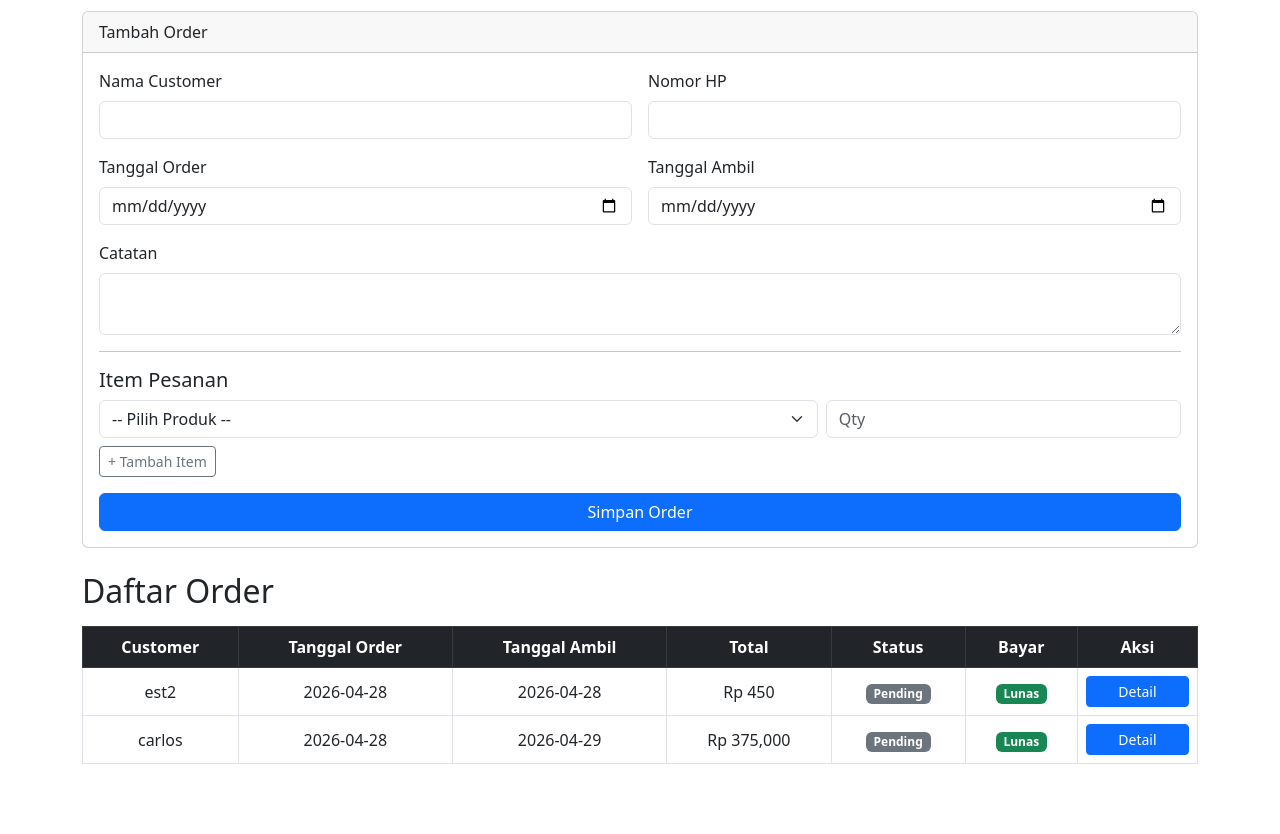
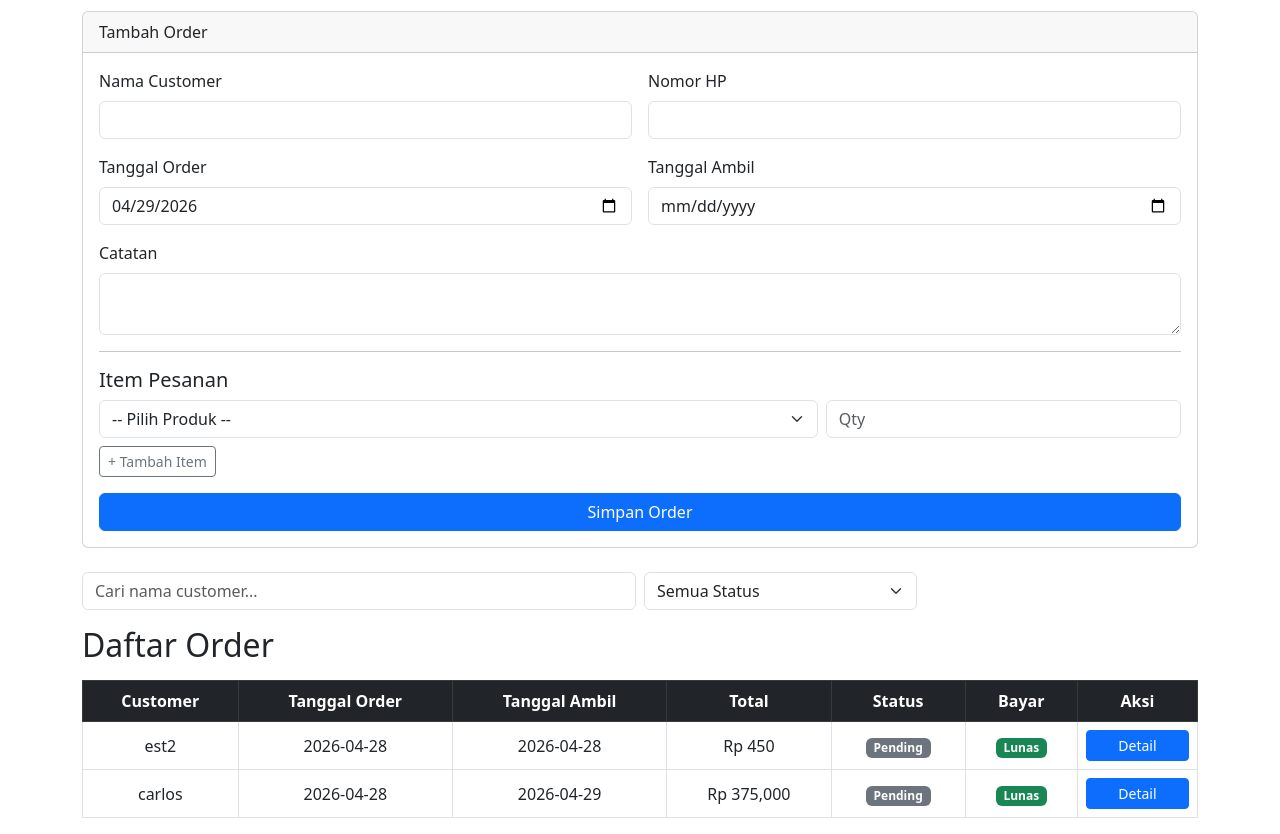
Before and after one commit to AkioTrya/ProjectCatalyst, a Flask app: page /orders in a window 1280 px wide. Shown: the part 159-993 px from the top of the page. Before the commit the page ends 923 px from the top, so only its background shows below. Run offline with Flask 3, Linux system fonts and the light colour scheme; data comes from the database, SQL or seed files in the repository; some libraries are stand-ins or nearby versions.

Commit message:
added logo and fixed minor issues

```diff
--- a/templates/cashflow.html
+++ b/templates/cashflow.html
@@ -29,9 +29,8 @@
                 </div>
                 <div class="col-12 col-md-2">
                     <label class="form-label">Tanggal</label>
-                    <input type="date" name="date" class="form-control" required>
+                    <input type="date" name="date" class="form-control" required id="expense_date">                </div>
                 </div>
-            </div>
             <button type="submit" class="btn btn-primary mt-3 w-100 w-md-auto">Simpan</button>
         </form>
     </div>
@@ -64,4 +63,7 @@
 {% else %}
 <p class="text-muted">Belum ada pengeluaran.</p>
 {% endif %}
+<script>
+document.getElementById('expense_date').valueAsDate = new Date();
+</script>
 {% endblock %}
--- a/templates/ingredients.html
+++ b/templates/ingredients.html
@@ -46,7 +46,7 @@
                     </div>
                     <div class="mb-3">
                         <label class="form-label">Tanggal</label>
-                        <input type="date" name="date" class="form-control" required>
+                        <input type="date" name="date" class="form-control" required id="ingredient_date">
                     </div>
                     <div class="mb-3">
                         <label class="form-label">Catatan (opsional)</label>
@@ -150,5 +150,7 @@
 {% else %}
 <p class="text-muted">Belum ada riwayat harga.</p>
 {% endif %}
-
+<script>
+document.getElementById('ingredient_date').valueAsDate = new Date();
+</script>
 {% endblock %}
--- a/templates/orders.html
+++ b/templates/orders.html
@@ -19,7 +19,7 @@
                 </div>
                 <div class="col-12 col-md-6">
                     <label class="form-label">Tanggal Order</label>
-                    <input type="date" name="order_date" class="form-control" required>
+                    <input type="date" name="order_date" class="form-control" required id="order_date">
                 </div>
                 <div class="col-12 col-md-6">
                     <label class="form-label">Tanggal Ambil</label>
@@ -57,7 +57,22 @@
         </form>
     </div>
 </div>
-
+<div class="row g-2 mb-3">
+    <div class="col-12 col-md-6">
+        <input type="text" id="searchOrder" class="form-control"
+               placeholder="Cari nama customer...">
+    </div>
+    <div class="col-12 col-md-3">
+        <select id="filterStatus" class="form-select">
+            <option value="">Semua Status</option>
+            <option value="pending">Pending</option>
+            <option value="confirmed">Confirmed</option>
+            <option value="ready">Ready</option>
+            <option value="completed">Completed</option>
+            <option value="cancelled">Cancelled</option>
+        </select>
+    </div>
+</div>
 <h2 class="mb-3">Daftar Order</h2>
 {% if orders %}
 <div class="table-responsive">
@@ -129,5 +144,25 @@ function addItem() {
     newRow.appendChild(removeBtn);
     container.appendChild(newRow);
 }
+document.getElementById('order_date').valueAsDate = new Date();
+// Search & filter
+document.getElementById('searchOrder').addEventListener('input', filterOrders);
+document.getElementById('filterStatus').addEventListener('change', filterOrders);
+
+function filterOrders() {
+    const search = document.getElementById('searchOrder').value.toLowerCase();
+    const status = document.getElementById('filterStatus').value.toLowerCase();
+    const rows = document.querySelectorAll('tbody tr');
+
+    rows.forEach(row => {
+        const customer = row.cells[0].textContent.toLowerCase();
+        const orderStatus = row.cells[4].textContent.toLowerCase();
+
+        const matchSearch = customer.includes(search);
+        const matchStatus = status === '' || orderStatus.includes(status);
+
+        row.style.display = matchSearch && matchStatus ? '' : 'none';
+    });
+}
 </script>
 {% endblock %}
```
